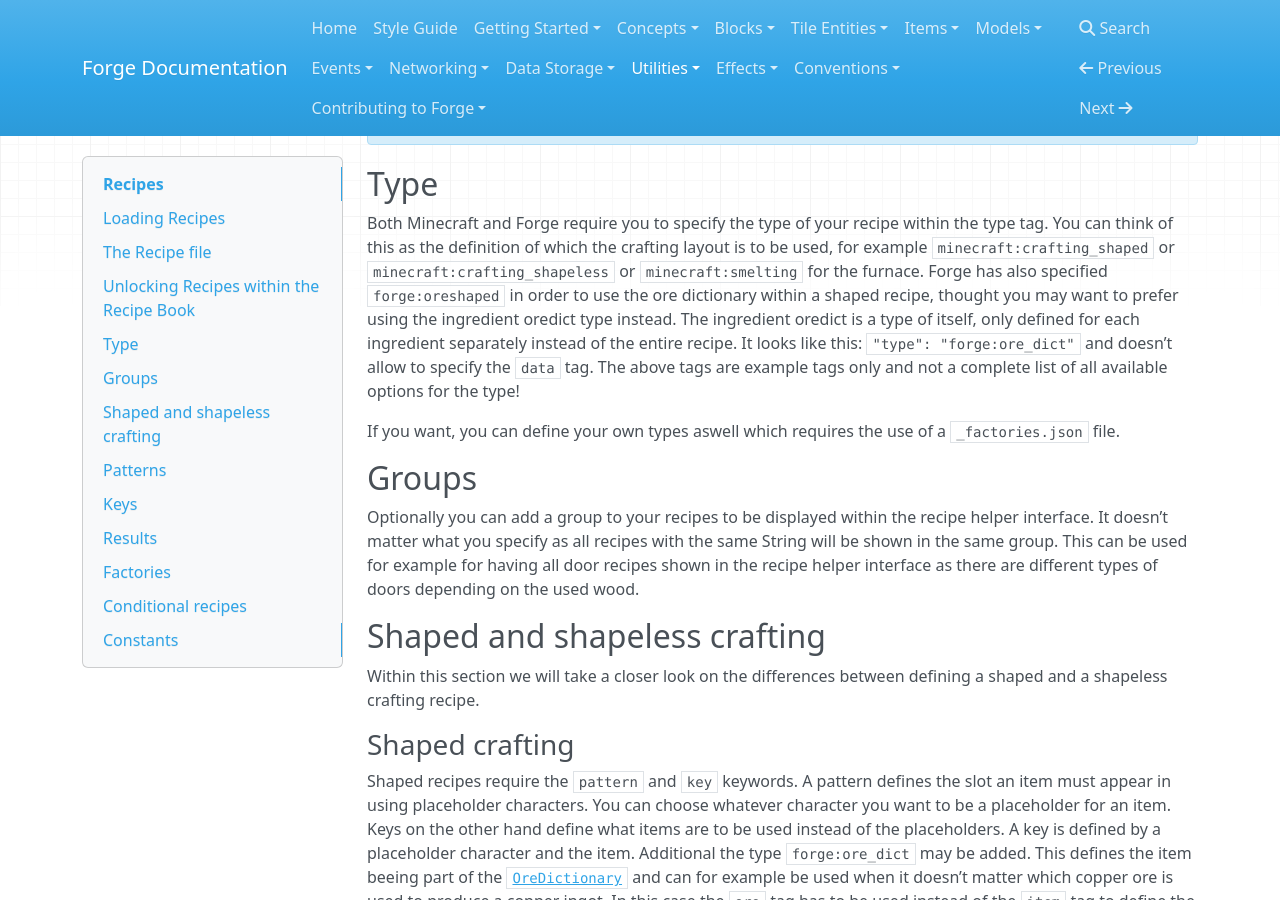
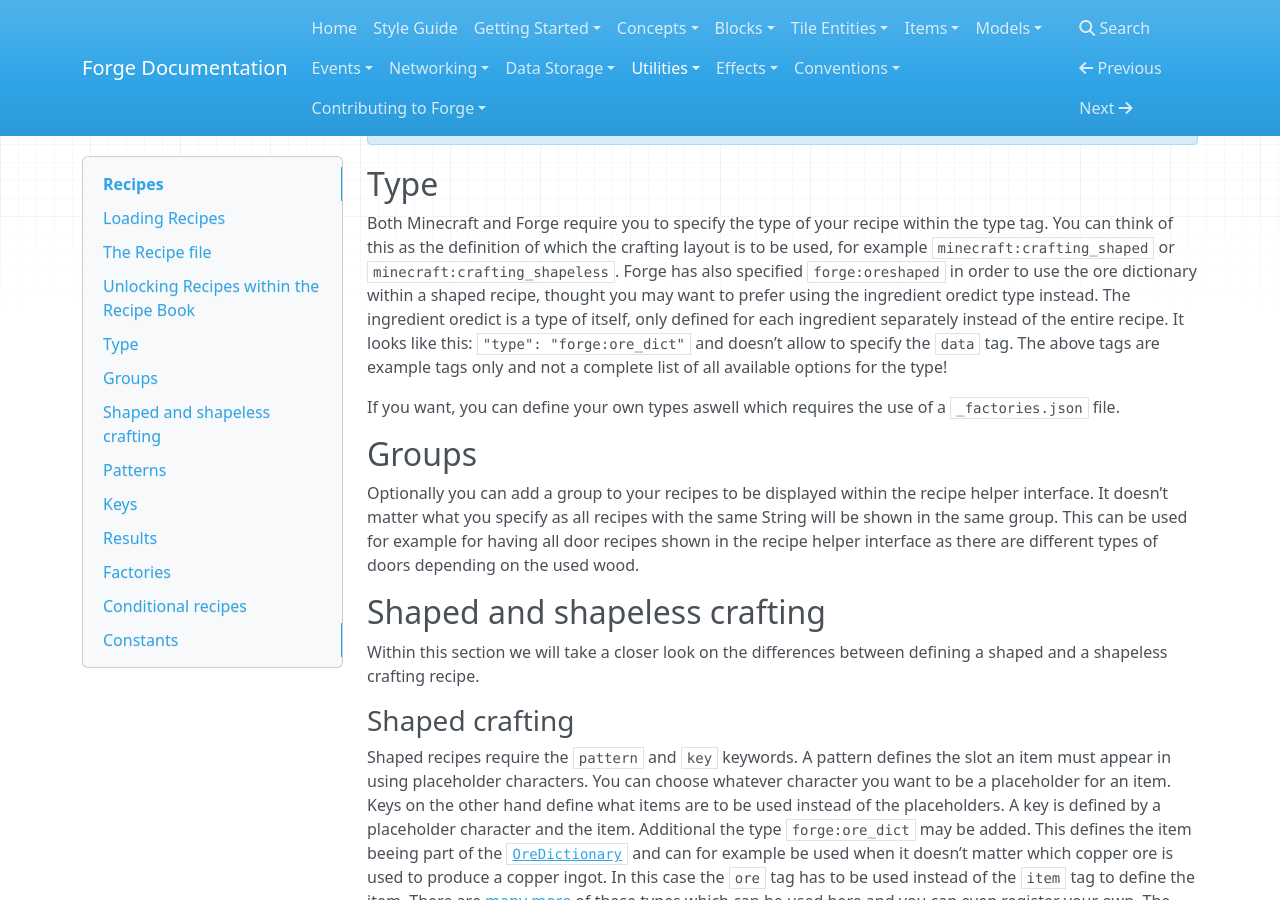
Before and after one commit to MinecraftForge/Documentation, an MkDocs documentation site: the page built from docs/utilities/recipes.md, in a window 1280 px wide and 900 px high, scrolled down 1715 px. Built offline with MkDocs 1.6.1, drawn with Linux system fonts in a browser that asks for light colours; nearby versions of some CDN libraries; old or Windows-style settings are respelled for this version of MkDocs.

Commit message:
remove 1.13 smelting keyword

```diff
--- a/docs/utilities/recipes.md
+++ b/docs/utilities/recipes.md
@@ -74,7 +74,7 @@ a new `Advancement` for each of your ingredients.
 
 Type
 ----
-Both Minecraft and Forge require you to specify the type of your recipe within the type tag. You can think of this as the definition of which the crafting layout is to be used, for example `minecraft:crafting_shaped` or `minecraft:crafting_shapeless` or `minecraft:smelting` for the furnace. Forge has also specified `forge:oreshaped` in order to use the ore dictionary within a shaped recipe, thought you may want to prefer using the ingredient oredict type instead. The ingredient oredict is a type of itself, only defined for each ingredient separately instead of the entire recipe. It looks like this: `"type": "forge:ore_dict"` and doesn't allow to specify the `data` tag. The above tags are example tags only and not a complete list of all available options for the type!
+Both Minecraft and Forge require you to specify the type of your recipe within the type tag. You can think of this as the definition of which the crafting layout is to be used, for example `minecraft:crafting_shaped` or `minecraft:crafting_shapeless`. Forge has also specified `forge:oreshaped` in order to use the ore dictionary within a shaped recipe, thought you may want to prefer using the ingredient oredict type instead. The ingredient oredict is a type of itself, only defined for each ingredient separately instead of the entire recipe. It looks like this: `"type": "forge:ore_dict"` and doesn't allow to specify the `data` tag. The above tags are example tags only and not a complete list of all available options for the type!
 
 If you want, you can define your own types aswell which requires the use of a `_factories.json` file.
 
```
